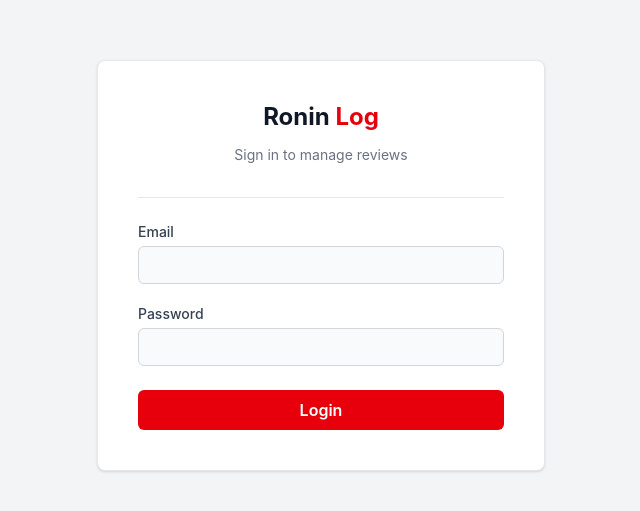
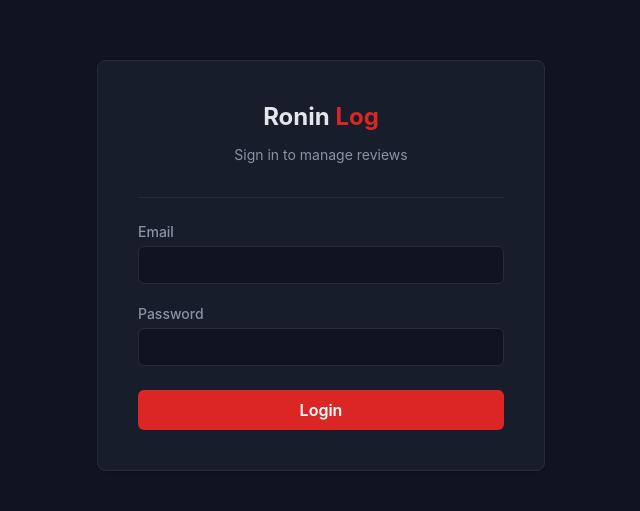
Before and after one commit to Olly-Codes/ronin-log-admin, a React (Vite) app: page /auth/login in a window 1280 px wide. Shown: the part 135-646 px from the top of the page, without its empty margins (319-959 px from the left). Built offline with nearby package versions, Linux system fonts and the light colour scheme.

Commit message:
style: apply theme to login page component

```diff
--- a/src/pages/LoginPage.jsx
+++ b/src/pages/LoginPage.jsx
@@ -28,24 +28,24 @@ const LoginPage = () => {
     };
 
     return (
-        <section className="min-h-screen flex items-center justify-center bg-gray-100">
+        <section className="min-h-screen flex items-center justify-center bg-background">
             <form
                 onSubmit={handleSubmit}
-                className="w-full max-w-md bg-white rounded-lg shadow-sm border border-gray-200 p-10"
+                className="w-full max-w-md bg-surface rounded-lg shadow-sm border border-border p-10"
             >
                 <div className="text-center mb-8">
-                    <h1 className="text-2xl font-bold text-gray-900 mb-3">
-                        Ronin <span className="text-red-600">Log</span>
+                    <h1 className="text-2xl font-bold text-primary mb-3">
+                        Ronin <span className="text-accent">Log</span>
                     </h1>
-                    <p className="text-gray-500 text-sm">Sign in to manage reviews</p>
+                    <p className="text-muted text-sm">Sign in to manage reviews</p>
                 </div>
 
-                <div className="border-t border-gray-200 mb-6"></div>
+                <div className="border-t border-border mb-6"></div>
 
                 <div className="mb-5">
                     <label
                         htmlFor="email"
-                        className="block text-sm font-medium text-gray-700 mb-1"
+                        className="block text-sm font-medium text-muted mb-1"
                     >
                         Email
                     </label>
@@ -55,14 +55,14 @@ const LoginPage = () => {
                         value={email}
                         onChange={(e) => setEmail(e.target.value)}
                         required
-                        className="w-full bg-gray-50 border border-gray-300 rounded-md px-3 py-2 text-sm text-gray-900"
+                        className="w-full bg-background border border-border rounded-md px-3 py-2 text-sm text-primary focus:outline-none focus:ring-2 focus:ring-accent"
                     />
                 </div>
 
                 <div className="mb-6">
                     <label
                         htmlFor="password"
-                        className="block text-sm font-medium text-gray-700 mb-1"
+                        className="block text-sm font-medium text-muted mb-1"
                     >
                         Password
                     </label>
@@ -72,14 +72,14 @@ const LoginPage = () => {
                         value={password}
                         onChange={(e) => setPassword(e.target.value)}
                         required
-                        className="w-full bg-gray-50 border border-gray-300 rounded-md px-3 py-2 text-sm text-gray-900"
+                        className="w-full bg-background border border-border rounded-md px-3 py-2 text-sm text-primary focus:outline-none focus:ring-2 focus:ring-accent"
                     />
                 </div>
 
                 <button
                     type="submit"
                     disabled={submitting}
-                    className="w-full bg-red-600 text-white font-semibold py-2 rounded-md hover:bg-red-700 disabled:opacity-50 disabled:cursor-not-allowed transition-colors duration-300"
+                    className="w-full bg-accent text-white font-semibold py-2 rounded-md hover:bg-accent-hover disabled:opacity-50 disabled:cursor-not-allowed transition-colors duration-300"
                 >
                     {submitting ? "Logging in..." : "Login"}
                 </button>
```
